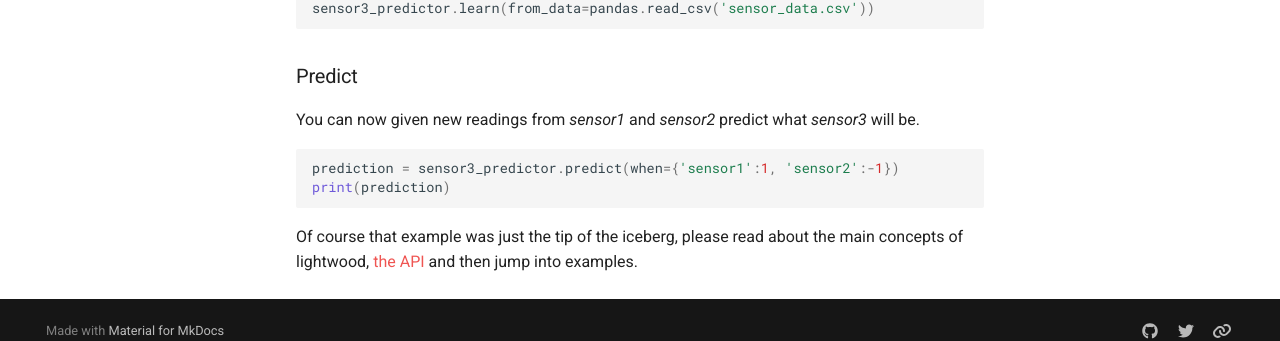
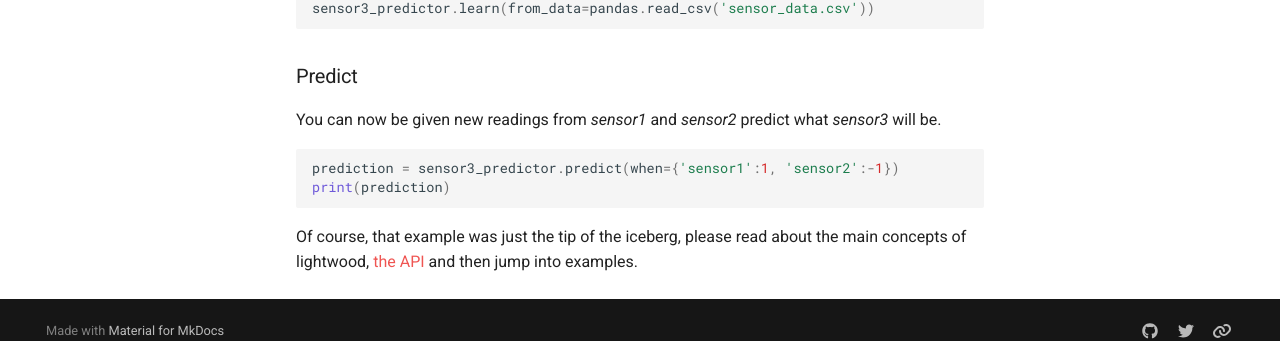
Before and after one commit to mindsdb/lightwood, an MkDocs documentation site: the page built from docs/docs/index.md, in a window 1280 px wide and 900 px high, scrolled down 861 px. Shown: the part 537-878 px from the top of the window. Built offline with MkDocs 1.6.1 and Material for MkDocs 9.7.7, drawn with Linux system fonts in a browser that asks for light colours; comment, search, counter and statistics services are not loaded; some of the changed text lies outside the part shown.

Commit message:
Minor typo fixes

````diff
--- a/docs/docs/index.md
+++ b/docs/docs/index.md
@@ -50,7 +50,7 @@ sensor3_predictor.learn(from_data=pandas.read_csv('sensor_data.csv'))
 
 ### Predict
 
-You can now given new readings from *sensor1* and *sensor2* predict what *sensor3* will be.
+You can now be given new readings from *sensor1* and *sensor2* predict what *sensor3* will be.
 
 ```python
 
@@ -58,4 +58,4 @@ prediction = sensor3_predictor.predict(when={'sensor1':1, 'sensor2':-1})
 print(prediction)
 ```
 
-Of course that example was just the tip of the iceberg, please read about the main concepts of lightwood, [the API](API.md) and then jump into examples.
+Of course, that example was just the tip of the iceberg, please read about the main concepts of lightwood, [the API](API.md) and then jump into examples.
````
Also changed, not shown: other parts of docs/docs/index.md (+2 -2 lines).
